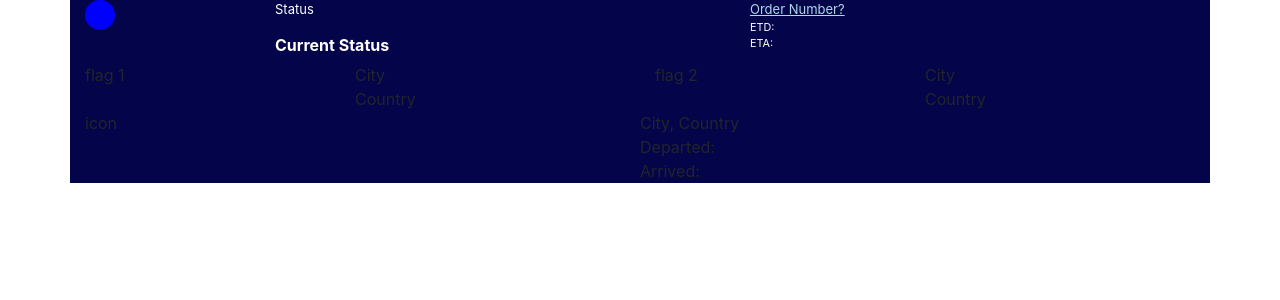
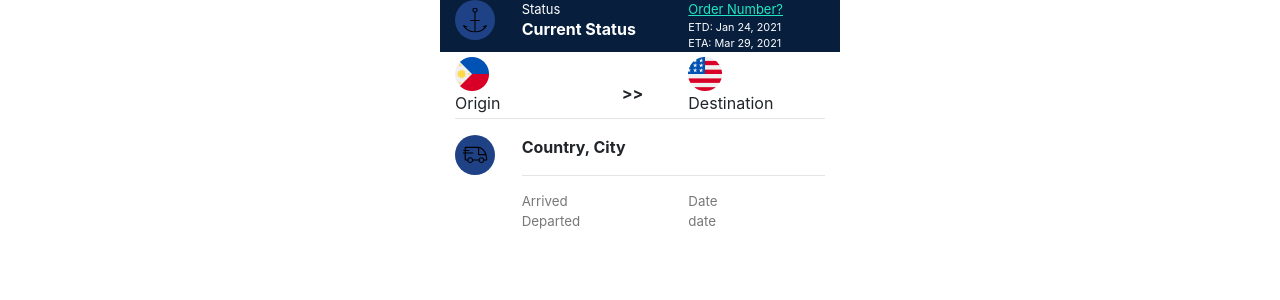
Before and after one commit to DamianBobs/Fernie, an Angular app in the folder trainingPlayground/: page /card in a window 1280 px wide. Shown: the top 300 px of the page. Built offline with nearby package versions, Linux system fonts and the light colour scheme.

Commit message:
card css

```diff
--- a/trainingPlayground/src/app/components/card/card.component.html
+++ b/trainingPlayground/src/app/components/card/card.component.html
@@ -5,73 +5,90 @@
 
 
 
-<div class="container" style="background-color: rgb(4, 4, 75);">
+<div class="container">
 
-    <!-- Header Row -->
-  <div class="row" style="color: white; font-size: small;">
+  <!-- Header Row -->
+  <div class="row header" style="color: white; font-size: small;">
 
     <div class="col-2">
-      <div class="circle">
-
+      <div class="circle my-auto">
+        <img src="assets/icons/anchor.svg" class="centered icon" />
       </div>
     </div>
 
     <div class="col-5">
-      <p>Status</p>
-      <h3 style="font-weight: bold; font-size: medium;">Current Status</h3>
+      <p style="margin-top: 0; margin-bottom: 0;">Status</p>
+      <h3 style="font-weight: bold; font-size: medium; margin-top: 0;
+      margin-bottom: 0;">Current Status</h3>
     </div>
 
     <div class="col-5">
-      <div style="text-decoration: underline; color:lightblue">
+      <div style="text-decoration: underline; color:#21E6C1; cursor: pointer;">
         Order Number?
       </div>
       <div class="header-text">
-          ETD:<br />
-          ETA:
+        ETD: Jan 24, 2021<br />
+        ETA: Mar 29, 2021
       </div>
     </div>
 
   </div>
 
+  <!-- Flag Row -->
+  <div class="destination">
+  <div class="row">
+    <div class="col-5">
+      <img src="assets/flags/philippines.png" class="img-fluid flag" />
+      <div>
+        Origin
+      </div>
+    </div>
+    <div class="col-2">
+      <br>
+      <p style="font-weight: bold;">>></p>
+    </div>
+    <div class="col-5">
+      <img src="assets/flags/united-states.png" class="img-fluid flag" />
+      <div>
+        Destination
+      </div>
+    </div>
+  </div>
+  </div>
+
+  <hr>
 
   <div class="row">
-    <div class="col">
-      flag 1
-    </div>
-    <div class="col">
-      <div class="row">
-        City
-        <br>
-        Country
+    <div class="col-2">
+      <div class="circle my-auto">
+        <img src="assets/icons/delivery-truck.svg" class="centered icon"/>
+
       </div>
     </div>
 
     <div class="col">
-      flag 2
-    </div>
-    <div class="col">
-      <div class="row">
-        City
-        <br>
-        Country
+      <p style="font-weight: bold;">Country, City</p>
+      <hr>
+      <div class="row statuses">
+        <div class="col">
+        <p class="status-text">Arrived</p>
+        <p class="status-text">Departed</p>
+          </div>
+        <div class="col">
+          <p class="status-text">Date</p>
+          <p class="status-text">date</p>
+        </div>
       </div>
     </div>
+    <hr>
+    <!-- <div class="col-5">
+      <p>Date</p>
+      <hr>
+      <p>Date</p>
+    </div> -->
 
-  </div>
 
-  <div class="row">
-    <div class="col">
-      icon
-    </div>
-    <div class="col">
-      <div class="row" style="text-align: left;">
-        City, Country
-        <br>
-        Departed:
-        <br>
-        Arrived:
-      </div>
-    </div>
+
   </div>
 
 
--- a/trainingPlayground/src/app/components/card/card.component.scss
+++ b/trainingPlayground/src/app/components/card/card.component.scss
@@ -1,10 +1,60 @@
+.container{
+  height: 600px;
+  width: 400px;
+}
+
 .header-text {
   font-size: smaller;
 }
 
 .circle{
   border-radius: 50%;
-  background-color: blue;
+  background-color: #1F4287;
   height: 30px;
   width: 30px;
 }
+
+.header{
+  background-color: #071E3D;
+}
+
+.destination {
+  padding-top: 5px;
+  height: 50px;
+}
+
+.flag {
+  // height: 0%;
+  width: 25%;
+}
+
+// Circle w/ centered icon
+.circle {
+  height: 40px;
+  width: 40px;
+  border-radius: 50%;
+  // outer element must have position relative
+  position: relative;
+  background-color: #1F4287;
+
+  .centered {
+    // inner element must have position absolute
+    position: absolute;
+    top: 50%;
+    left: 50%;
+    transform: translate(-50%, -50%);
+  }
+
+  .icon {
+    height: 25px;
+    width: 25px;
+    color: white;
+  }
+}
+
+.status-text {
+  font-size: smaller;
+  color: #787878;
+  margin-top: 0;
+  margin-bottom: 0;
+}
```
Also changed, not shown: 1 other file (tests, documents, lock files or other folders).
